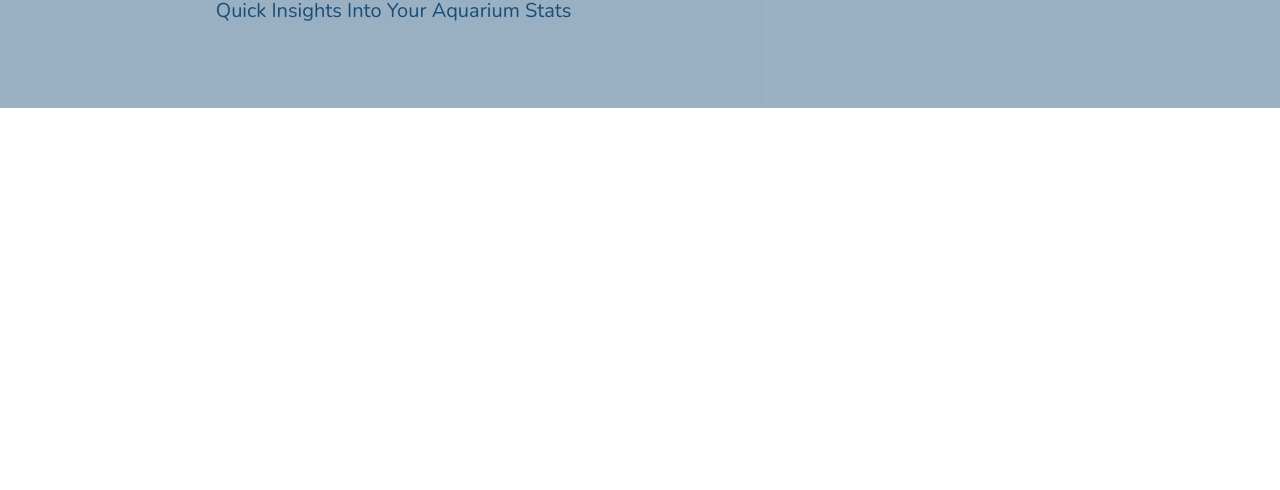
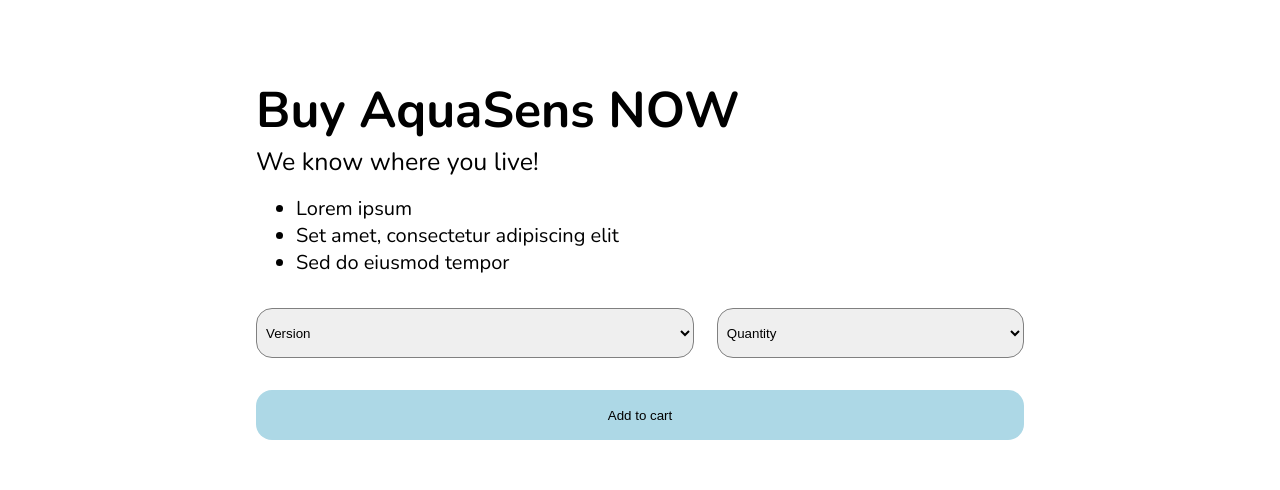
Before and after one commit to 404Luuk/AquaSens, a React (Create React App) app: page / in a window 1280 px wide. Shown: the part 2542-3032 px from the top of the page. Before the commit the page ends 2650 px from the top, so only its background shows below. Built offline with nearby package versions, Linux system fonts and the light colour scheme.

Commit message:
added sales banner

```diff
--- a/src/components/Footer/Footer.scss
+++ b/src/components/Footer/Footer.scss
@@ -13,9 +13,6 @@
 
   p {
     font-size: 20px;
-  }
-
-  .branding {
   }
 
   .item-list {
--- /dev/null
+++ b/src/components/SalesBanner/SalesBanner.scss
@@ -0,0 +1,56 @@
+.sales-banner {
+  height: 100vh;
+  display: flex;
+  flex-direction: column;
+  justify-content: center;
+  align-items: center;
+
+  .content {
+    width: 60%;
+
+    h2 {
+      font-size: 50px;
+    }
+    span {
+      font-size: 25px;
+    }
+
+    ul {
+      li {
+        font-size: 20px;
+      }
+    }
+
+    .form {
+      margin-top: 2rem;
+
+      .input {
+        width: 100%;
+
+        select {
+          height: 50px;
+          margin-bottom: 2rem;
+          border: gray 1px solid;
+          border-radius: 1rem;
+          padding: 5px;
+
+          &:nth-of-type(1) {
+            width: 57%;
+            margin-right: 3%;
+          }
+          &:nth-of-type(2) {
+            width: 40%;
+          }
+        }
+      }
+
+      button {
+        width: 100%;
+        height: 50px;
+        background-color: lightblue;
+        border: none;
+        border-radius: 1rem;
+      }
+    }
+  }
+}
--- /dev/null
+++ b/src/components/SalesBanner/SalesBanner.tsx
@@ -0,0 +1,37 @@
+import "./SalesBanner.scss";
+
+const SalesBanner = () => {
+  return (
+    <>
+      <div className="sales-banner">
+        <div className="content">
+          <h2>Buy AquaSens NOW </h2>
+          <span>We know where you live!</span>
+          <ul>
+            <li>Lorem ipsum</li>
+            <li>Set amet, consectetur adipiscing elit</li>
+            <li>Sed do eiusmod tempor</li>
+          </ul>
+          <div className="form">
+            <div className="input">
+              <select name="Version" id="version">
+                <option value="1">Version</option>
+                <option value="2">bingor</option>
+                <option value="3">Bongo</option>
+              </select>
+              <select name="Quantity" id="quantity">
+                <option value="1">Quantity</option>
+                <option value="2">1</option>
+                <option value="3">2</option>
+                <option value="4">3</option>
+              </select>
+            </div>
+            <button>Add to cart</button>
+          </div>
+        </div>
+      </div>
+    </>
+  );
+};
+
+export default SalesBanner;
```
